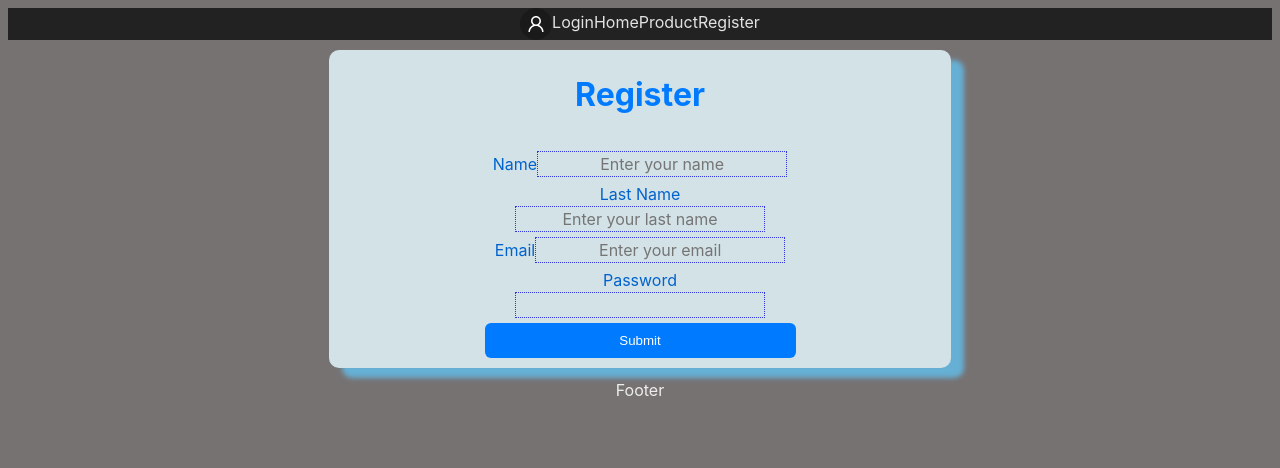
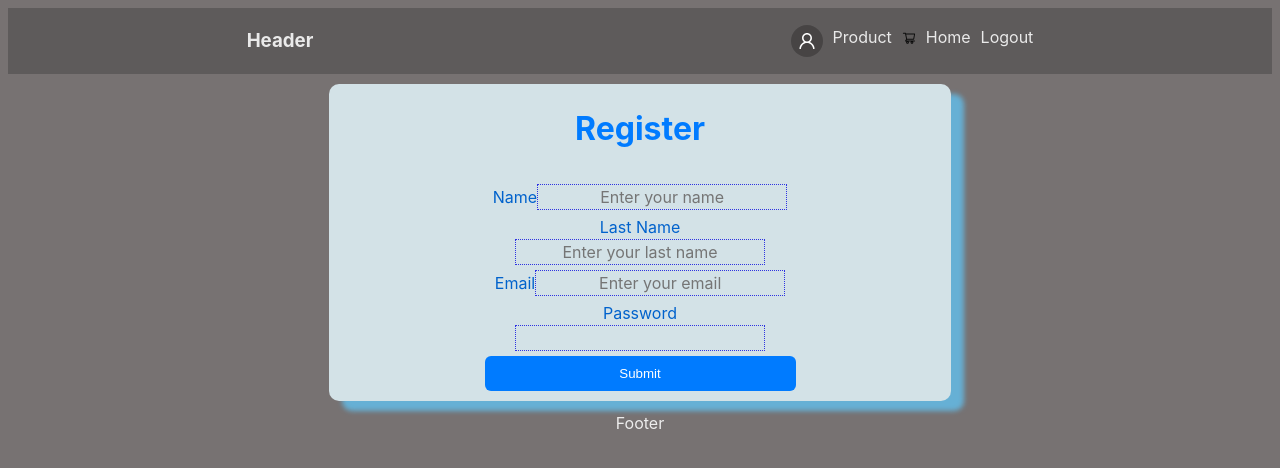
Before and after one commit to VolodymyrKolomiets/ProjectReactEcomerce, a React (Vite) app: page /register in a window 1280 px wide. Shown: the top 468 px of the page. Built offline with nearby package versions, Linux system fonts and the light colour scheme; sample sign-in values are in the browser's storage.

Commit message:
creat Cart component and added usability

```diff
--- a/src/App.jsx
+++ b/src/App.jsx
@@ -1,4 +1,5 @@
 import './App.scss'
+import Cart from './components/Cart/Cart'
 import Footer from './components/Footer/Footer'
 import Header from './components/Header/Header'
 import Home from './components/Home/Home'
@@ -23,6 +24,7 @@ function App() {
               <Route path="/login" element={<Login />} />
               <Route path="/products" element={<Products />} />
               <Route path="/profile" element={<Profile />} />
+              <Route path="/cart" element={<Cart />} />
             </Routes>
             <Footer />
           </ProductProvider>
--- /dev/null
+++ b/src/components/Cart/Cart.jsx
@@ -0,0 +1,25 @@
+import React, { useContext } from 'react'
+import { ProductContext } from '../../context/ProductContex/ProductState'
+import { Empty } from 'antd'
+const Cart = () => {
+  const { cart, clearCart } = useContext(ProductContext)
+  if (cart.length < 1) {
+    return <Empty description={
+      <span>No products</span>
+    } />
+  }
+  return (
+    <div>{cart.map(product => {
+      return (
+        <div>
+          <p>{product.name}</p>
+          <p>{product.price} €</p>
+        </div>
+      )
+    })}
+    <button onClick={()=>clearCart()}>Clear cart</button>
+    </div>
+  )
+}
+
+export default Cart
--- a/src/components/Header/Header.jsx
+++ b/src/components/Header/Header.jsx
@@ -4,34 +4,60 @@ import './Header.scss'
 import { UserContext } from '../../context/UserContext/UserState';
 import { Avatar, notification, Badge } from "antd";
 import { UserOutlined, ShoppingCartOutlined } from "@ant-design/icons";
+import { ProductContext } from '../../context/ProductContex/ProductState';
 
 
 function Header() {
-    const {token, logout} = useContext(UserContext)
+  const { token, logout } = useContext(UserContext)
+  const { cart } = useContext(ProductContext)
   const navigate = useNavigate()
-    useEffect(()=> {
-        if(!token){
+
+  useEffect(() => {
+    if (!token) {
       navigate("/login")
       notification.success({
-                message:"Logout successesful"
+        message: "Logout successesful"
       })
     }
-    },[token])
+  }, [token])
+
+  const logoutUser = () => {
+    logout();
+    setTimeout(() => {
+      navigate("/")
+    }
+      , 2000)
+  };
+
+  useEffect(() => {
+    localStorage.setItem('cart', JSON.stringify(cart))
+  }, [cart])
+
   return (
     <>
       <header>
         <div className='navContainer'>
+          <h3>Header</h3>
           <nav>
 
-        {token ? ( <>
+            {token ? (<div>
               <Link to="/profile"> <Avatar icon={<UserOutlined />} /></Link>
-        <span  onClick={()=> logout}>Login</span>
-        </>) : (
-        <Link to = "/login">Login</Link>)}
+              <Link to="/products">Product</Link>
+              <Link to="/cart">
+                <Badge count={cart.length}>
+                <ShoppingCartOutlined />
+              </Badge>
+              </Link>
+              <Link to="/">Home</Link>
+              <span onClick={logoutUser}><Link to="/">Logout</Link></span>
+            </div>
+            ) : (
+              <>
+                <Link to="/">Home</Link>
+                <Link to="/register">Register</Link>
+                <Link to="/login">Login</Link>
+              </>)}
 
-        <Link to="/">Home</Link>
-        <Link to="/products">Product</Link>
-        <Link to="/register">Register</Link>
             {/* {token ? (<>(<Link to="/profile"> <Avatar icon={<UserOutlined />} /></Link> ):(<Link to="/register">Register</Link>)</>) */}
 
           </nav>
--- a/src/components/Header/Header.scss
+++ b/src/components/Header/Header.scss
@@ -1,14 +1,19 @@
 header {
-    background: rgba(0,0,0,0.7);
+    background: rgba(85, 82, 82, 0.7);
     width: 100%;
     display: flex;
     justify-content: center;
   }
-
-  nav {
-    float: left;
+.navContainer{
+  display: flex;
+  align-items: center;
+  justify-content: space-around;
+  width: 100vw;
+  div{
+    display: flex;
+    gap: 10px;
   }
-
+}
 
 a{
     all:unset;
--- a/src/components/Products/Products.jsx
+++ b/src/components/Products/Products.jsx
@@ -2,7 +2,7 @@ import React, { useContext, useEffect} from 'react'
 import { ProductContext } from '../../context/ProductContex/ProductState'
 
 const Products = () => {
-const {getAllProducts, products} =useContext(ProductContext)
+const {getAllProducts, products, addCart} =useContext(ProductContext)
 
 
     useEffect(() => {
@@ -12,14 +12,15 @@ const {getAllProducts, products} =useContext(ProductContext)
     const productsInfo = products.map((product) => {
         return (
             <div key={product.id}>
+                {/* <img src="https://www.pexels.com/photo/opened-book-on-tree-root-3358707/" alt="imagen" /> */}
                 <img src={product.image} alt="imagen" />
                 <div>
                     <h4>{product.name}</h4>
-
                     <p>{product.description}</p>
-                    <span>{product.price}</span>
+                    <span>{product.price} €</span>
                     <span>{product.Category.category}</span>
                 </div>
+                    <button className='add-btn' onClick={()=>addCart(product)}>Add</button>
             </div>
         )
     })
--- a/src/components/Register/Register.scss
+++ b/src/components/Register/Register.scss
@@ -27,7 +27,7 @@ input {
     all: unset;
     border: 1px dotted #2e34e1;
 }
-button {
+.submit-btn {
     background-color: #007bff;
     border-radius: 6px;
     color: #fff;
--- a/src/context/ProductContex/ProductReducer.js
+++ b/src/context/ProductContex/ProductReducer.js
@@ -5,6 +5,16 @@ const products = (state, action) => {
                 ...state,
                 products: action.payload,
             };
+        case "ADD_CART":
+            return {
+                ...state,
+                cart: [action.payload, ...state.cart]
+            };
+        case "CLEAR_CART":
+            return {
+                ...state,
+                cart: []
+            };
         default:
             return state;
     }
--- a/src/context/ProductContex/ProductState.jsx
+++ b/src/context/ProductContex/ProductState.jsx
@@ -2,8 +2,10 @@ import React, { createContext, useReducer } from 'react';
 import ProductReducer from './ProductReducer'
 import axios from 'axios';
 
+const cart =JSON.parse(localStorage.getItem('cart'))
 const initialState = {
-    products: []
+    products: [],
+    cart: cart ? cart : []
 };
 
 const API_URL = "http://localhost:8080";
@@ -24,11 +26,29 @@ export const ProductProvider = ({ children }) => {
             console.error(error)
         }
     };
+
+    const addCart = (product) => {
+        dispatch({
+            type: "ADD_CART",
+            payload: product,
+        });
+    };
+    const clearCart = () => {
+        dispatch({
+            type: "CLEAR_CART",
+        });
+    };
+
+
+
     return (
         <ProductContext.Provider
             value={{
                 products: state.products,
-                getAllProducts
+                cart: state.cart,
+                getAllProducts,
+                addCart,
+                clearCart
             }}
         >
             {children}
```
Also changed, not shown: src/context/OrderContext/OrderReducer.js (added), src/context/OrderContext/OrderState.jsx (added). Lines whose indentation alone changed are shown as unchanged.
